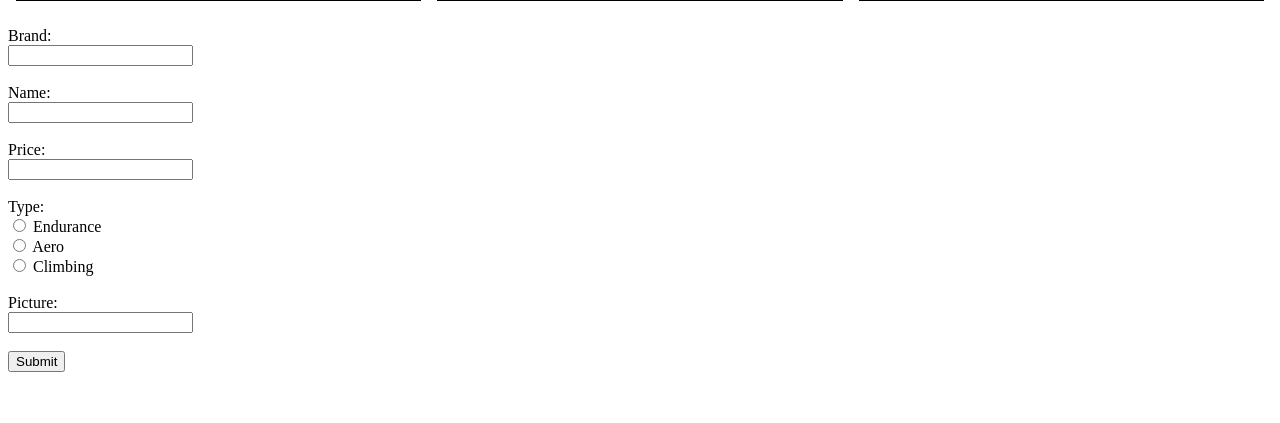
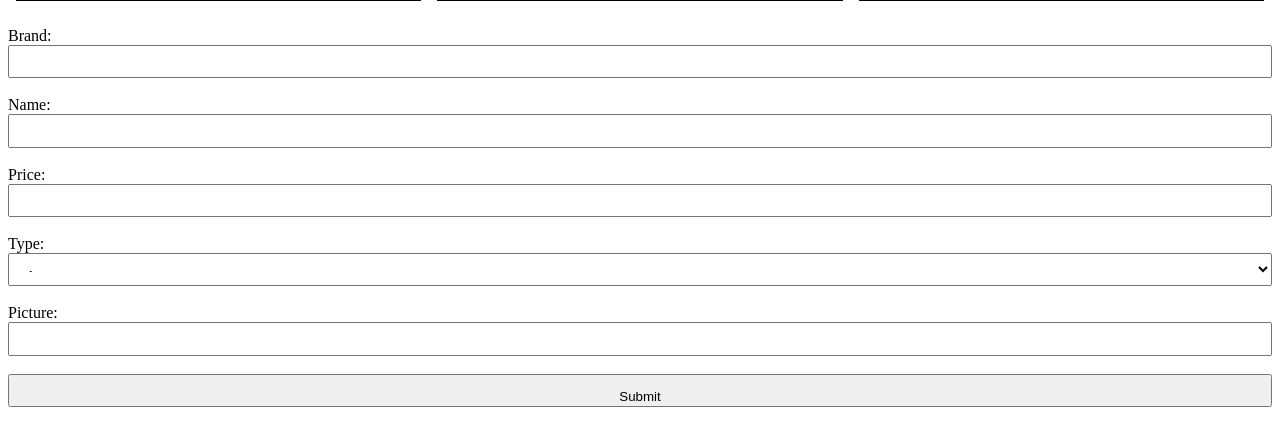
Before and after one commit to mgirar84/collection, a PHP site: page / in a window 1280 px wide. Shown: the part 968-1391 px from the top of the page. Before the commit the page ends 1340 px from the top, so only its background shows below. Run offline with PHP 8.4, Linux system fonts and the light colour scheme.

Commit message:
changed radio buttons to select list

```diff
--- a/css.css
+++ b/css.css
@@ -28,3 +28,15 @@
     margin: 0;
     padding: 0;
   }
+
+  input {
+    width: 100%;
+    padding: 1em;
+    height: 2.5em;
+  }
+
+  select {
+    width: 100%;
+    padding: 1em;
+    height: 2.5em;
+  }
--- a/index.php
+++ b/index.php
@@ -80,12 +80,11 @@
                 <label for="price">Price:</label><br>
                 <input type="text" name="price"><br><br>
                 <label for="type">Type:</label><br>
-                <input type="radio" name="type" value="Endurance">
-                <label for="type">Endurance</label><br>
-                <input type="radio" name="type" value="Aero">
-                <label for="type">Aero</label><br>
-                <input type="radio" name="type" value="Climbing">
-                <label for="type">Climbing</label><br><br>
+                <select name="type">
+                    <option value="aero">Aero</option>
+                    <option value="climbing">Climbing</option>
+                    <option value="endurance">Endurance</option>
+                </select><br><br>
                 <label for="picture">Picture:</label><br>
                 <input type="text" name="picture"><br><br>
                 <input type="submit" value="Submit">
```
